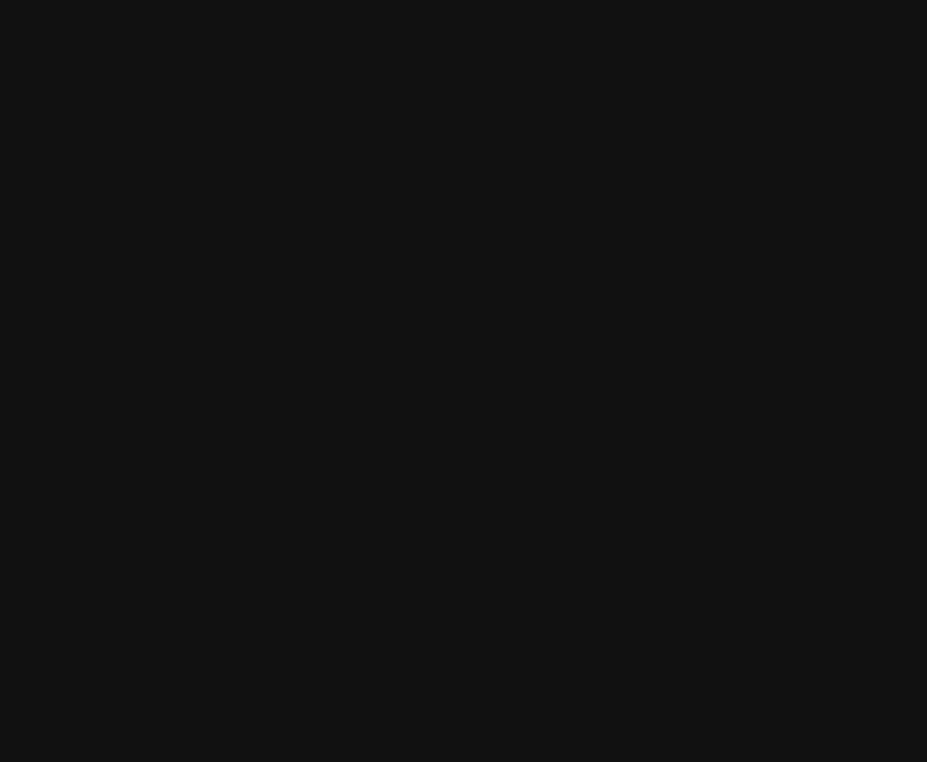
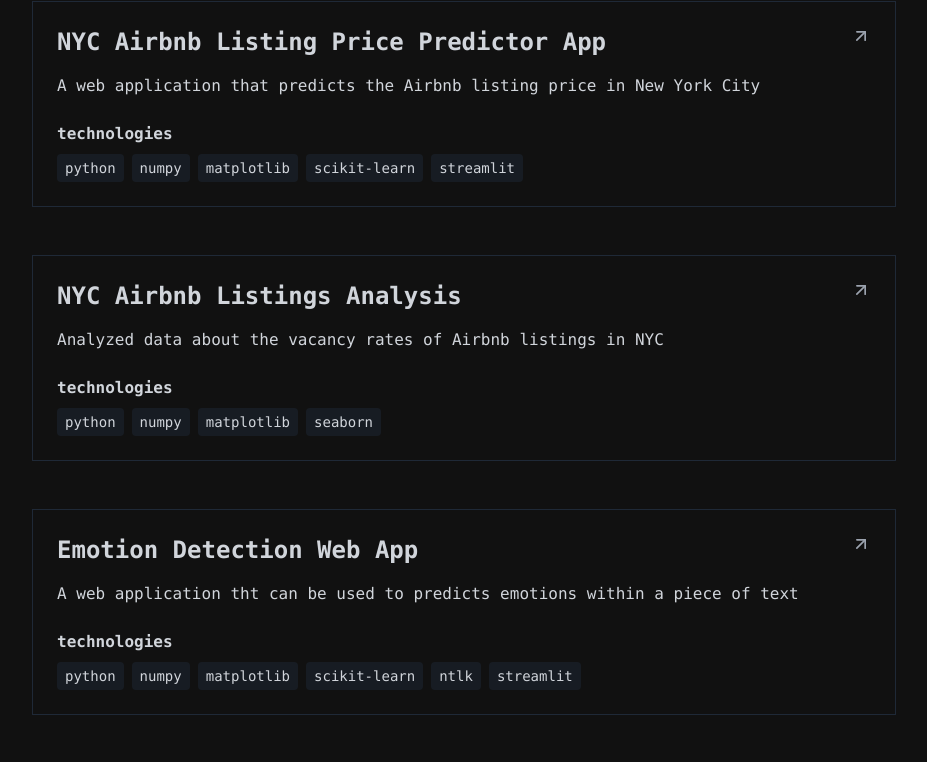
Before and after one commit to 112523chen/itsalexchen-website, a Next.js app: page /projects in a window 1280 px wide. Shown: the part 1561-2323 px from the top of the page, without its empty margins (176-1103 px from the left). Before the commit the page ends 1546 px from the top, so only its background shows below. Built offline with nearby package versions, Linux system fonts and the light colour scheme.

Commit message:
chore: update project content

```diff
--- a/src/app/projects/page.tsx
+++ b/src/app/projects/page.tsx
@@ -58,6 +58,47 @@
       "Trained serval supervised machine learning models to predict 4 features of galaxy from a spectra of the same galaxy",
     technologies: ["Python", "Numpy", "Matplotlib", "Seaborn", "Scikit-Learn"],
   },
+  {
+    title: "NYC Airbnb Listing Price Predictor App",
+    href: "https://112523chen-cet4973-fall2022-project-main-o7ewsh.streamlit.app",
+    description:
+      "A web application that predicts the Airbnb listing price in New York City",
+    technologies: [
+      "Python",
+      "Numpy",
+      "Matplotlib",
+      "Scikit-Learn",
+      "Streamlit",
+    ],
+  },
+  {
+    title: "NYC Airbnb Listings Analysis",
+    href: "https://github.com/112523chen/NYC_Airbnb_Analysis",
+    description:
+      "Analyzed data about the vacancy rates of Airbnb listings in NYC",
+    technologies: ["Python", "Numpy", "Matplotlib", "Seaborn"],
+  },
+  {
+    title: "Emotion Detection Web App",
+    href: "https://112523chen-text-emotion-classification-ctp-dem0.streamlit.app/",
+    description:
+      "A web application tht can be used to predicts emotions within a piece of text",
+    technologies: [
+      "Python",
+      "Numpy",
+      "Matplotlib",
+      "Scikit-Learn",
+      "NTLK",
+      "Streamlit",
+    ],
+  },
+  {
+    title: "Image Classification App",
+    href: "https://github.com/112523chen/Image-Classification-App",
+    description:
+      "A web application that helps you find what natural scenes are in your pictures",
+    technologies: ["Python", "Pandas", "Scikit-Learn", "Streamlit"],
+  },
 ];
 
 const ProjectPage: FC = () => {
```
